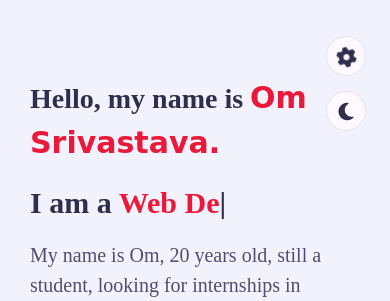
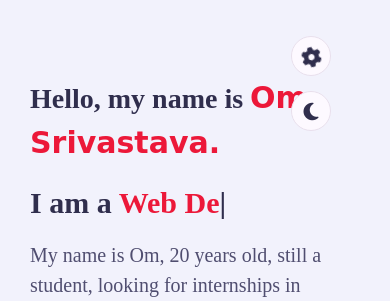
Before and after one commit to Omsri007/om-sri, a PHP site: page / in a window 390 px wide; the page is wider, and only the part inside the window is pictured. Shown: the top 301 px of that part. Run offline with PHP 8.4, Linux system fonts and the light colour scheme; some web fonts are replaced.

Commit message:
Update style-switcher.css

```diff
--- a/style-switcher.css
+++ b/style-switcher.css
@@ -84,3 +84,9 @@
 .style-switcher .color-5{
     background: #f021b2;
 }
+
+@media(max-width:410px) {
+    .style-switcher .s-icon {
+        margin-right: 60px;
+    }
+}
```
